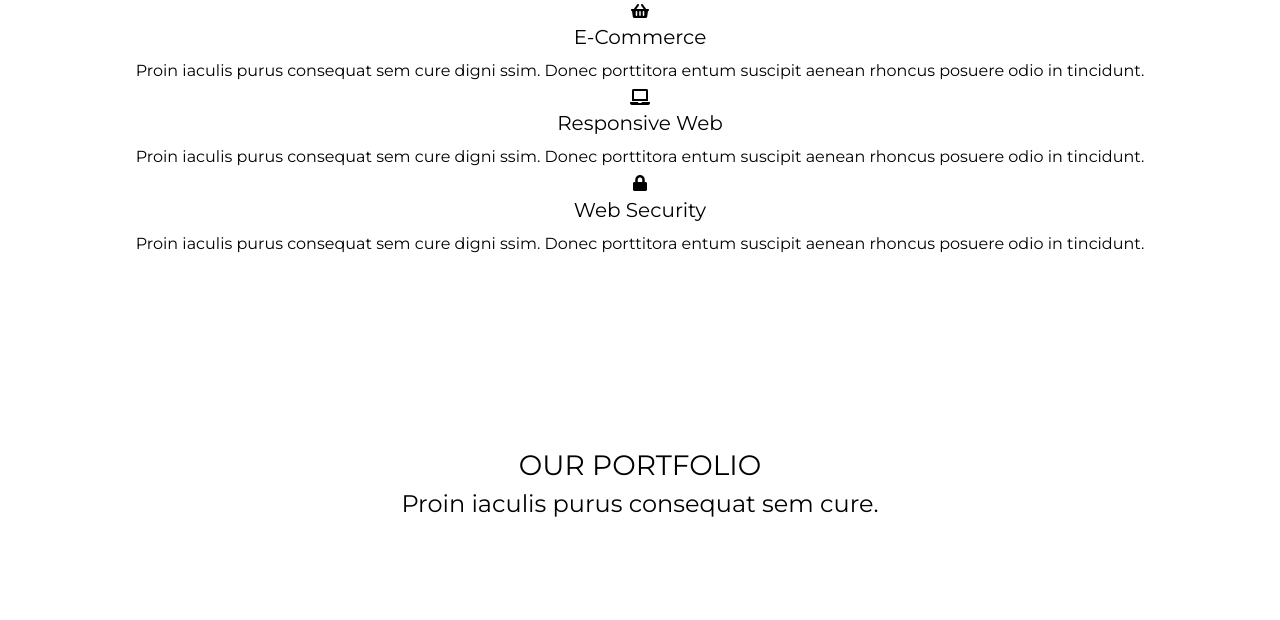
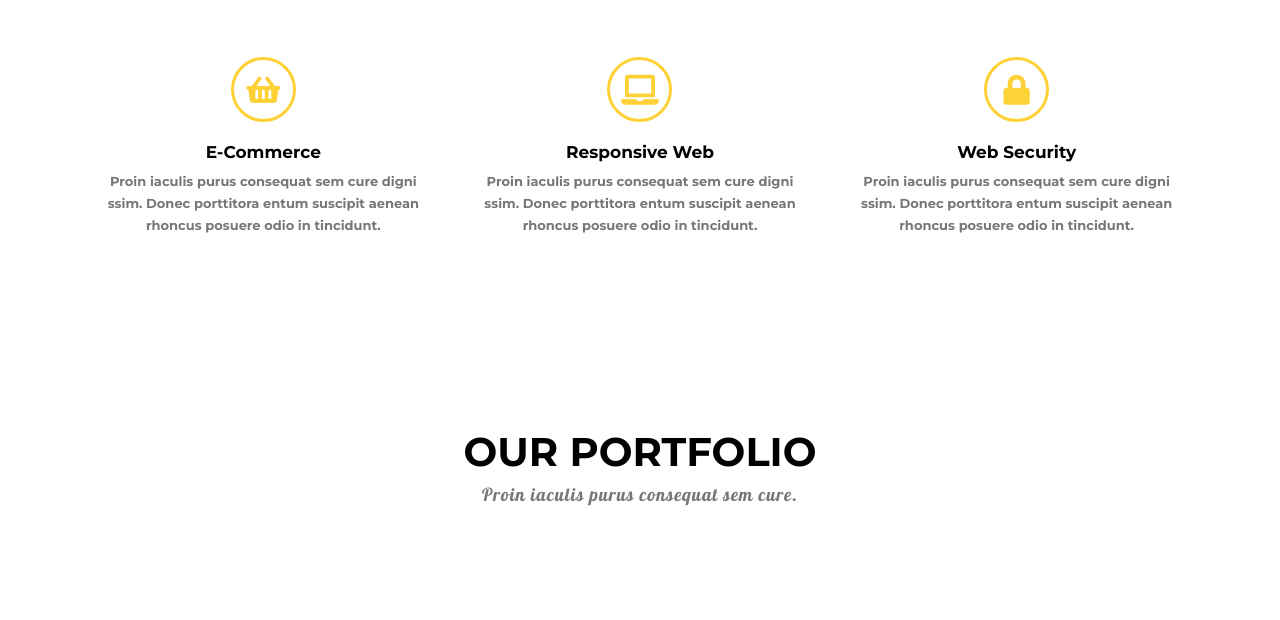
Before and after one commit to pkuranowska/modul_3_zadanie, a website: page index.html in a window 1280 px wide. Shown: the part 728-1348 px from the top of the page. Drawn offline with nearby package versions, Linux system fonts and the light colour scheme.

Commit message:
Style section services

```diff
--- a/index.html
+++ b/index.html
@@ -49,21 +49,21 @@
                     <h3 class="section-title">SERVICES</h3>
                     <h4>Proin iaculis purus consequat sem cure.</h4>
                         <div class="row">
-                            <div>
+                            <div class="col-4">
                                 <i class="fas fa-shopping-basket"></i>
                                 <h5>E-Commerce</h5>
                                 <p>Proin iaculis purus consequat sem cure
                                 digni ssim. Donec porttitora entum suscipit
                                 aenean rhoncus posuere odio in tincidunt.</p>
                             </div>
-                            <div>
+                            <div class="col-4">
                                 <i class="fas fa-laptop"></i>
                                 <h5>Responsive Web</h5>
                                 <p>Proin iaculis purus consequat sem cure
                                     digni ssim. Donec porttitora entum suscipit
                                     aenean rhoncus posuere odio in tincidunt.</p>
                             </div>
-                            <div>
+                            <div class="col-4">
                                 <i class="fas fa-lock"></i>
                                 <h5>Web Security</h5>
                                 <p>Proin iaculis purus consequat sem cure
--- a/sass/style.scss
+++ b/sass/style.scss
@@ -3,6 +3,7 @@
 $color1: #fff;
 $color2: #000;
 $color3: #fed136;
+$color4: #777777;
 $font-text: 'Montserrat', ;
 $font-text2: 'Lobster', ;
 
@@ -33,6 +34,27 @@ p {
 
 section {
     padding: 96px 0;
+}
+
+h4 {
+    font-size: 18px;
+    letter-spacing: 1px;
+    font-family: $font-text2;
+    color: $color4;
+    margin: 0 0 60px 0;
+}
+
+h3 {
+    font-size: 40px;
+    font-weight: bold;
+    font-family: $font-text;
+}
+
+h5 {
+    font-size: 17px;
+    font-family: $font-text;
+    font-weight: bold;
+    color: $color2;
 }
 
 .main-photo {
@@ -75,11 +97,6 @@ nav {
     text-decoration: none;
     color: $color1;
     font-size: 13px;
-}
-
-.navigation ul ul li {
-    display: block;
-    margin: 0 0 12px 0;
 }
 
 /* Splash */
@@ -128,6 +145,27 @@ h2 {
 
 /* Services */
 
+.services .row i {
+    margin: 0 0 20px 0;
+    color: $color3;
+    font-size: 30px;
+    width: 65px;
+    height: 65px;
+    line-height: 60px;
+    border-radius: 50%;
+    border-style: solid;
+    border-width: 3px;
+    border-color: $color3;
+}
+
+.services .row p {
+    font-size: 13px;
+    font-family: $font-text;
+    color: $color4;
+    font-weight: bold;
+    padding: 0 14px;
+}
+
 
 /* Our Portfolio */
 
```
Also changed, not shown: css/style.css, 1 other file.
